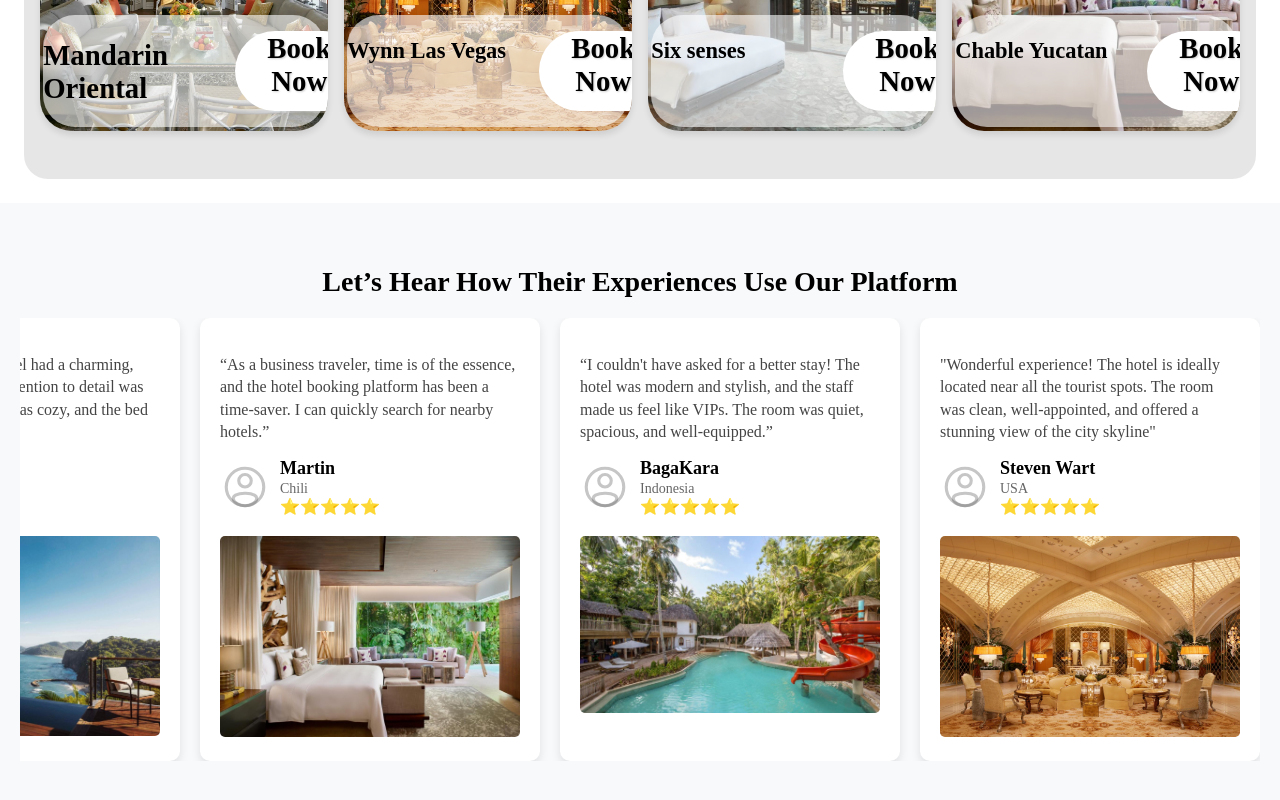
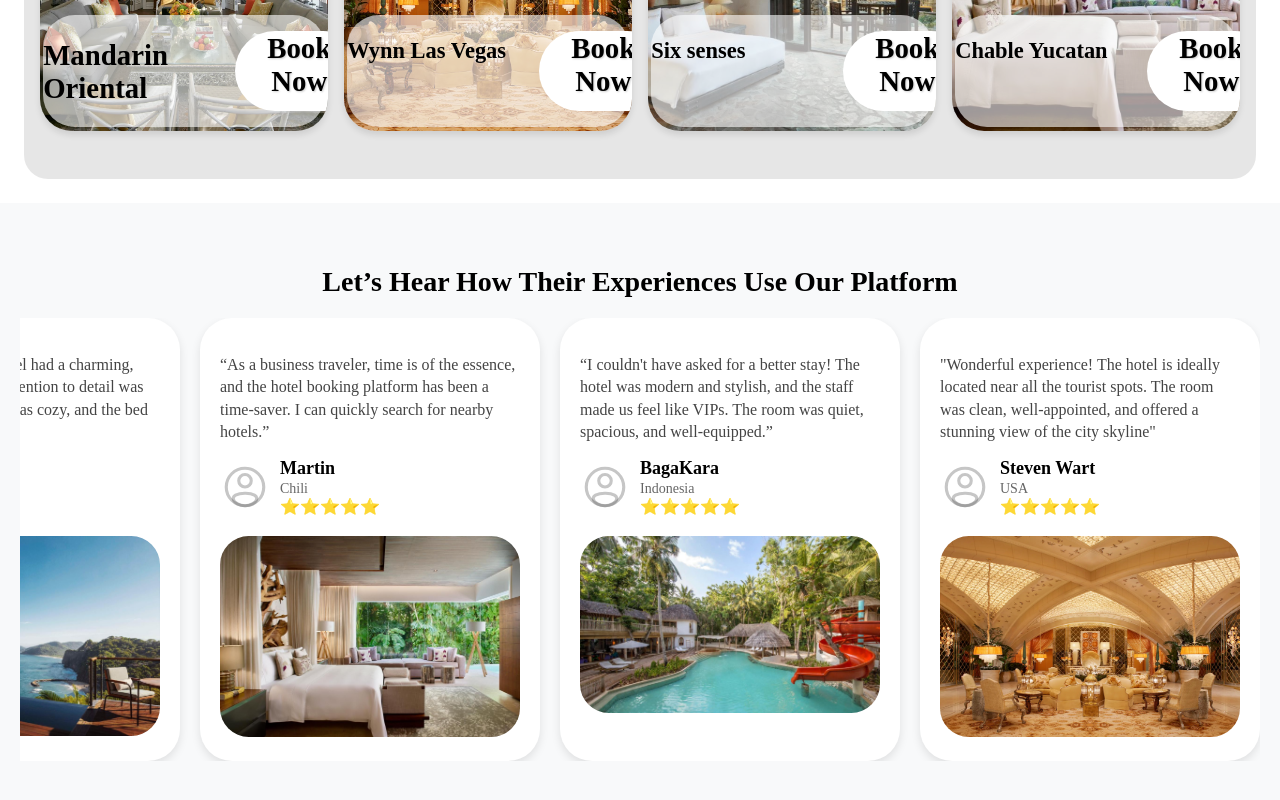
Before and after one commit to jemishkevadiya/XploreOn_Frontend, a React (Create React App) app: page /hotels in a window 1280 px wide. Shown: the part 1362-2162 px from the top of the page. Built offline with nearby package versions, Linux system fonts and the light colour scheme; no server answers.

Commit message:
change in hotel css

```diff
--- a/src/styles/Hotel.css
+++ b/src/styles/Hotel.css
@@ -340,7 +340,7 @@
 
 .review-card {
   background: #fff;
-  border-radius: 10px;
+  border-radius: 2rem;
   padding: 20px;
   width: 300px;
   box-shadow: 0px 4px 10px rgba(0, 0, 0, 0.1);
@@ -379,7 +379,7 @@
 
 .review-hotel-image {
   width: 100%;
-  border-radius: 5px;
+  border-radius: 1.8rem;
   margin-top: 10px;
 }
 
```
